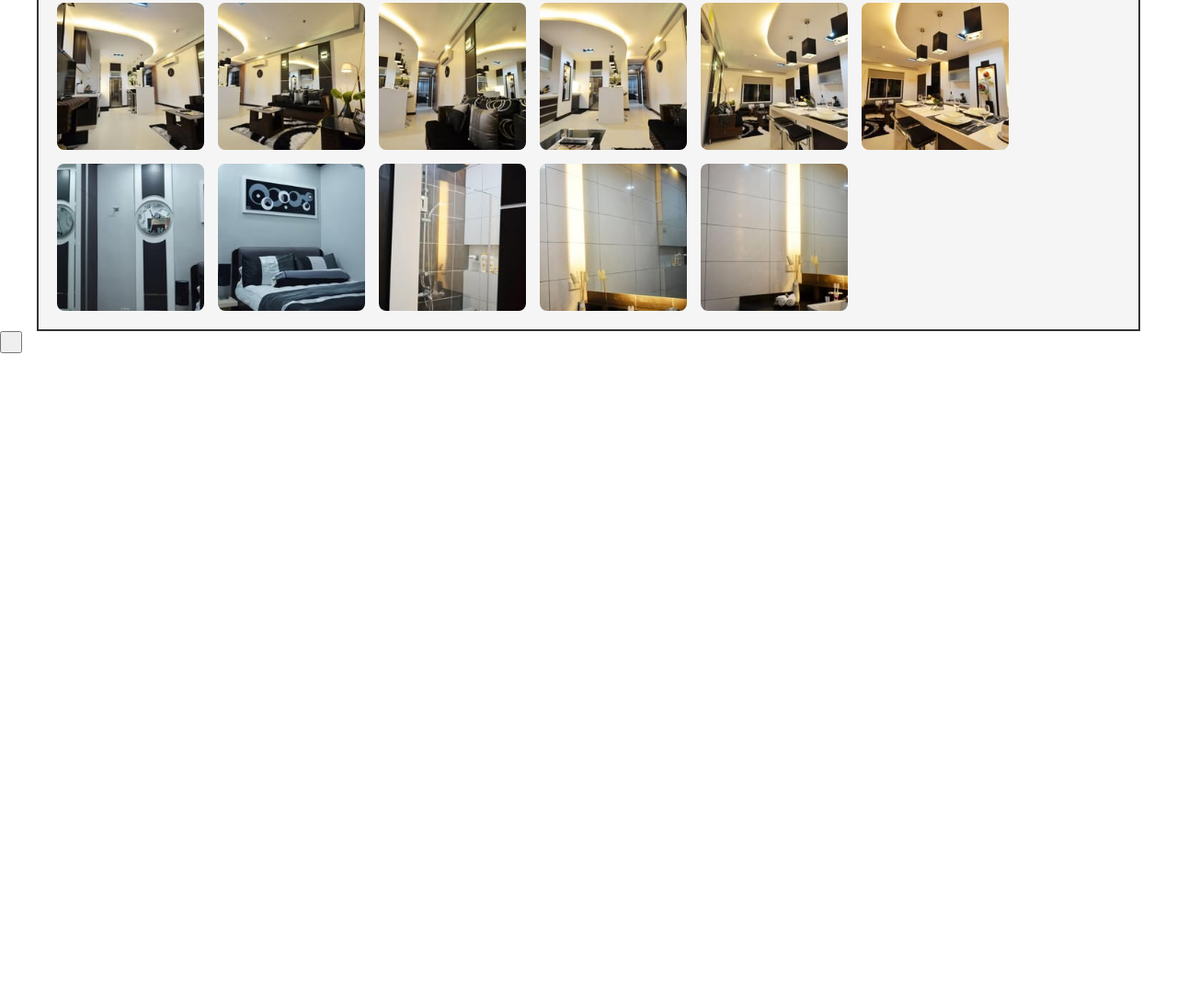
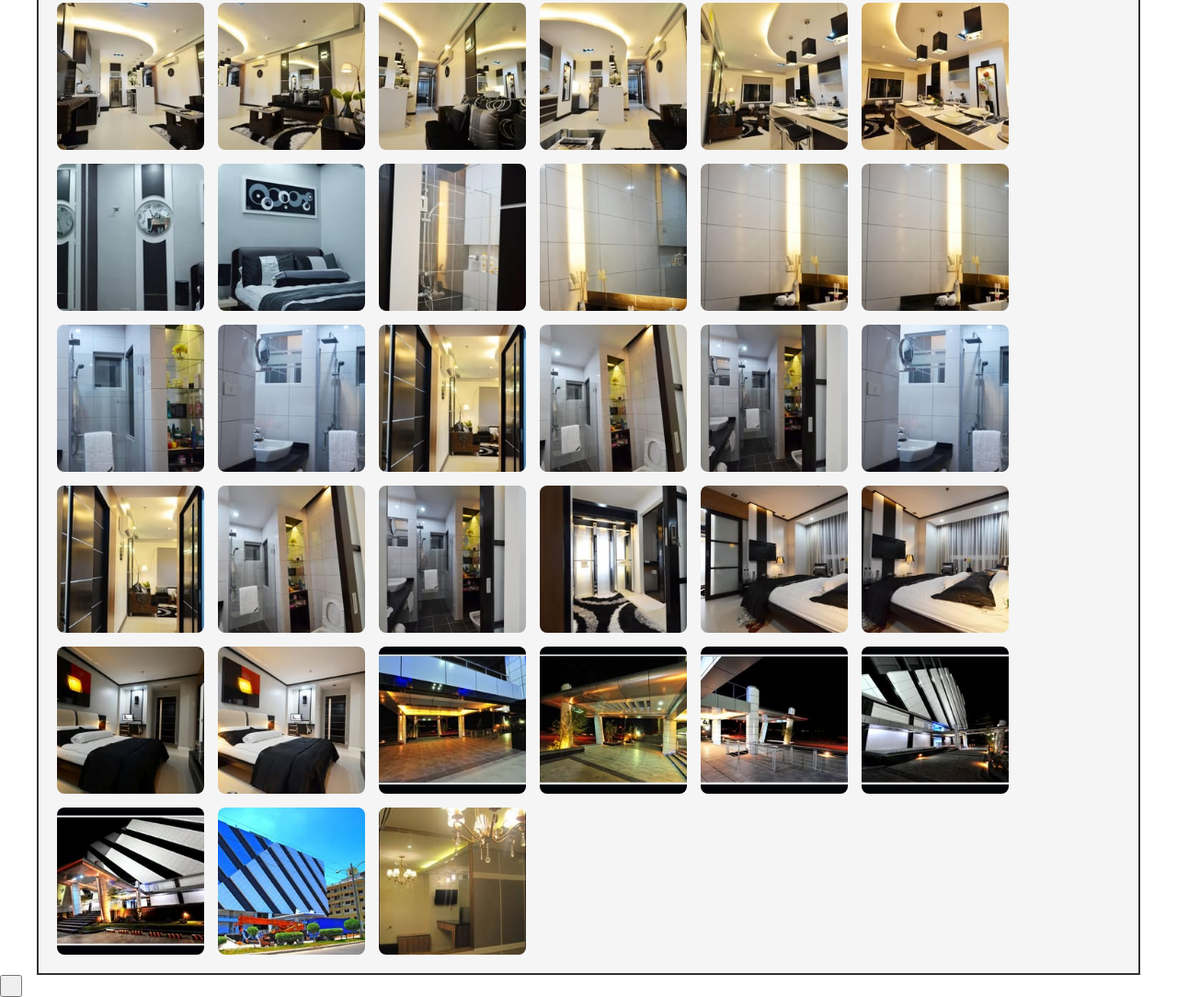
Before and after one commit to Pedroso0417/Robinland-condotel, a plain HTML site: page index.html in a window 1280 px wide. Shown: the part 1593-2677 px from the top of the page at 92% size. Before the commit the page ends 1977 px from the top, so only its background shows below. Drawn offline with nearby package versions, Linux system fonts and the light colour scheme.

Commit message:
codes commit

```diff
--- a/index.html
+++ b/index.html
@@ -30,9 +30,9 @@
     <button class="hero-button" type="button" data-modal-open>Order Service</button>
      </div>
   </section>
-  <section>
+  <section class="section">
   <p>Very near to Cebu Doctors University, few minutes ride to Cebu’s major mall like<br/> Park Mall, S&R, J Mall, SM mall, and Ports and Airports.</p>
-<div><span>This is a 9 storey building with the 4th, 5th, 6th, floors are intended for the<br/>Condo Residences with the total of 75 units (25 units each Floor). Choose<br/> from Studio Unit and 2BR unit. The units are fully furnished (Modern Contemporary Design)<br/> and you can customize according to your taste and style.</span></div>
+<div class="division"><span>This is a 9 storey building with the 4th, 5th, 6th, floors are intended for the<br/>Condo Residences with the total of 75 units (25 units each Floor). Choose<br/> from Studio Unit and 2BR unit. The units are fully furnished (Modern Contemporary Design)<br/> and you can customize according to your taste and style.</span></div>
 <div><p>Inclusion:</p>
 <span>a. 1 unit 2.0 HP Panasonic Aircon (for studio)<br/>
 b. 3 units 2.0/1.5/1.0 HP Panasonic aircon (for 2 Bedrooms)<br/>
@@ -82,6 +82,28 @@ j. Modular type kitchen</span></div>
     <img src="./images/image-16.jpg" alt="Team member 16">
     <img src="./images/image-17.jpg" alt="Team member 17">
     <img src="./images/image-18.jpg" alt="Team member 18">
+    <img src="./images/image-18.jpg" alt="Team member 19">
+    <img src="./images/image-19.jpg" alt="Team member 20">
+    <img src="./images/image-20.jpg" alt="Team member 21">
+    <img src="./images/image-21.jpg" alt="Team member 22">
+    <img src="./images/image-22.jpg" alt="Team member 23">
+    <img src="./images/image-23.jpg" alt="Team member 24">
+    <img src="./images/image-24.jpg" alt="Team member 25">
+    <img src="./images/image-25.jpg" alt="Team member 26">
+    <img src="./images/image-26.jpg" alt="Team member 26">
+    <img src="./images/image-27.jpg" alt="Team member 27">
+    <img src="./images/image-28.jpg" alt="Team member 28">
+    <img src="./images/image-29.jpg" alt="Team member 29">
+    <img src="./images/image-30.jpg" alt="Team member 30">
+    <img src="./images/image-31.jpg" alt="Team member 31">
+    <img src="./images/image-32.jpg" alt="Team member 32">
+    <img src="./images/image-33.jpg" alt="Team member 34">
+    <img src="./images/image-34.jpg" alt="Team member 36">
+    <img src="./images/image-35.jpg" alt="Team member 37">
+    <img src="./images/image-36.jpg" alt="Team member 38">
+    <img src="./images/image-37.jpg" alt="Team member 39">
+    <img src="./images/image-38.jpg" alt="Team member 40">
+    <img src="./images/image-39.jpg" alt="Team member 41">
   </div>
 </div>
 </section>
```
